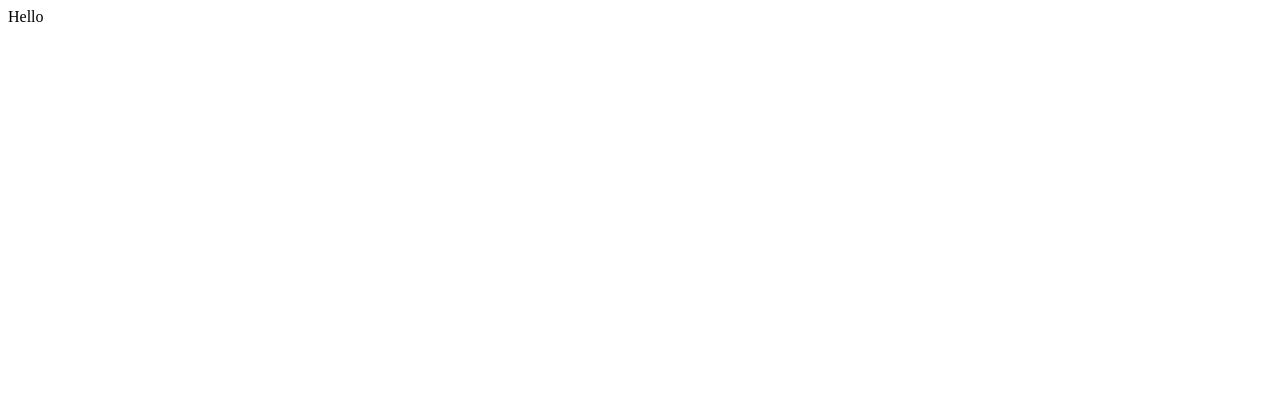
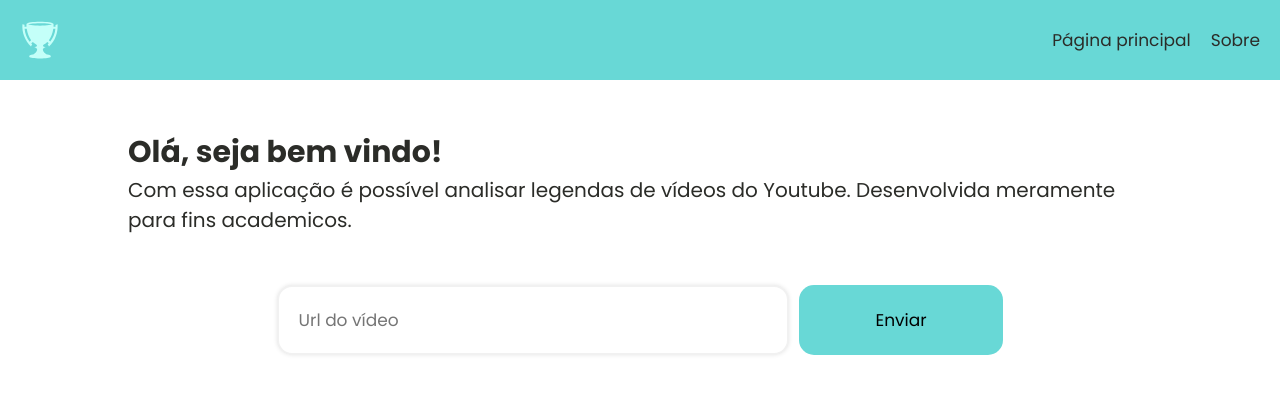
Before and after one commit to jhonpedro/yt-sub-extraction-app, a React (Create React App) app in the folder web/: page / in a window 1280 px wide. Shown: the top 394 px of the page. Built offline with nearby package versions, Linux system fonts and the light colour scheme.

Commit message:
feat: add routes and global style

```diff
--- a/web/src/App.tsx
+++ b/web/src/App.tsx
@@ -1,7 +1,16 @@
 import React from 'react'
+import { BrowserRouter } from 'react-router-dom'
+
+import Routes from './routes'
+import GlobalStyle from './assets/styles/'
 
 function App() {
-	return <div>Hello</div>
+	return (
+		<BrowserRouter>
+			<GlobalStyle />
+			<Routes />
+		</BrowserRouter>
+	)
 }
 
 export default App
```
